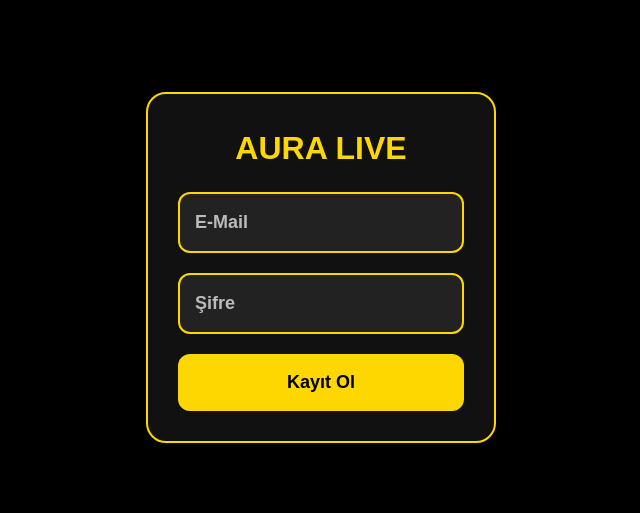
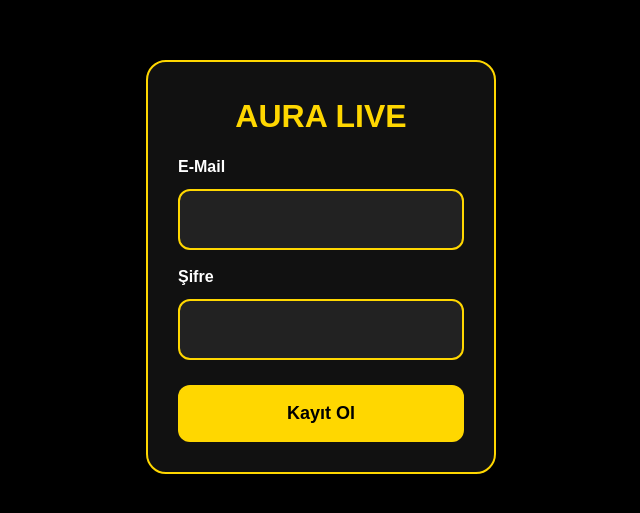
Before and after one commit to abbisyldrm1-ui/goruntulu-sohbet, a Next.js app: page /register in a window 1280 px wide. Shown: the part 133-646 px from the top of the page, without its empty margins (319-959 px from the left). Built offline with nearby package versions, Linux system fonts and the light colour scheme; no server answers.

Commit message:
final register ui

```diff
--- a/app/register/page.js
+++ b/app/register/page.js
@@ -3,7 +3,6 @@
 import { useState } from "react";
 import { createUserWithEmailAndPassword } from "firebase/auth";
 import { auth } from "../../firebase";
-import "./register.css";
 
 export default function RegisterPage() {
 
@@ -32,33 +31,111 @@ export default function RegisterPage() {
 
   return (
 
-    <main className="registerMain">
+    <main
+      style={{
+        minHeight: "100vh",
+        background: "#000",
+        display: "flex",
+        justifyContent: "center",
+        alignItems: "center",
+      }}
+    >
 
-      <div className="registerBox">
+      <div
+        style={{
+          width: "350px",
+          background: "#111",
+          padding: "30px",
+          borderRadius: "20px",
+          display: "flex",
+          flexDirection: "column",
+          gap: "15px",
+          border: "2px solid gold",
+        }}
+      >
 
-        <h1 className="registerTitle">
+        <h1
+          style={{
+            color: "gold",
+            textAlign: "center",
+            fontSize: "32px",
+            fontWeight: "bold",
+          }}
+        >
           AURA LIVE
         </h1>
 
+        <p
+          style={{
+            color: "white",
+            marginBottom: "-5px",
+            fontWeight: "bold",
+          }}
+        >
+          E-Mail
+        </p>
+
         <input
           type="email"
-          placeholder="E-Mail"
           value={email}
           onChange={(e) => setEmail(e.target.value)}
-          className="registerInput"
+
+          style={{
+            width: "100%",
+            padding: "15px",
+            borderRadius: "12px",
+            border: "2px solid gold",
+            background: "#222",
+            color: "white",
+            fontSize: "18px",
+            fontWeight: "bold",
+            boxSizing: "border-box",
+          }}
         />
+
+        <p
+          style={{
+            color: "white",
+            marginBottom: "-5px",
+            fontWeight: "bold",
+          }}
+        >
+          Şifre
+        </p>
 
         <input
           type="password"
-          placeholder="Şifre"
           value={password}
           onChange={(e) => setPassword(e.target.value)}
-          className="registerInput"
+
+          style={{
+            width: "100%",
+            padding: "15px",
+            borderRadius: "12px",
+            border: "2px solid gold",
+            background: "#222",
+            color: "white",
+            fontSize: "18px",
+            fontWeight: "bold",
+            boxSizing: "border-box",
+          }}
         />
 
         <button
           onClick={kayitOl}
-          className="registerButton"
+
+          style={{
+            width: "100%",
+            padding: "15px",
+            borderRadius: "12px",
+            border: "none",
+            background: "gold",
+            color: "black",
+            fontSize: "18px",
+            fontWeight: "bold",
+            cursor: "pointer",
+            marginTop: "10px",
+          }}
         >
           Kayıt Ol
         </button>
```
